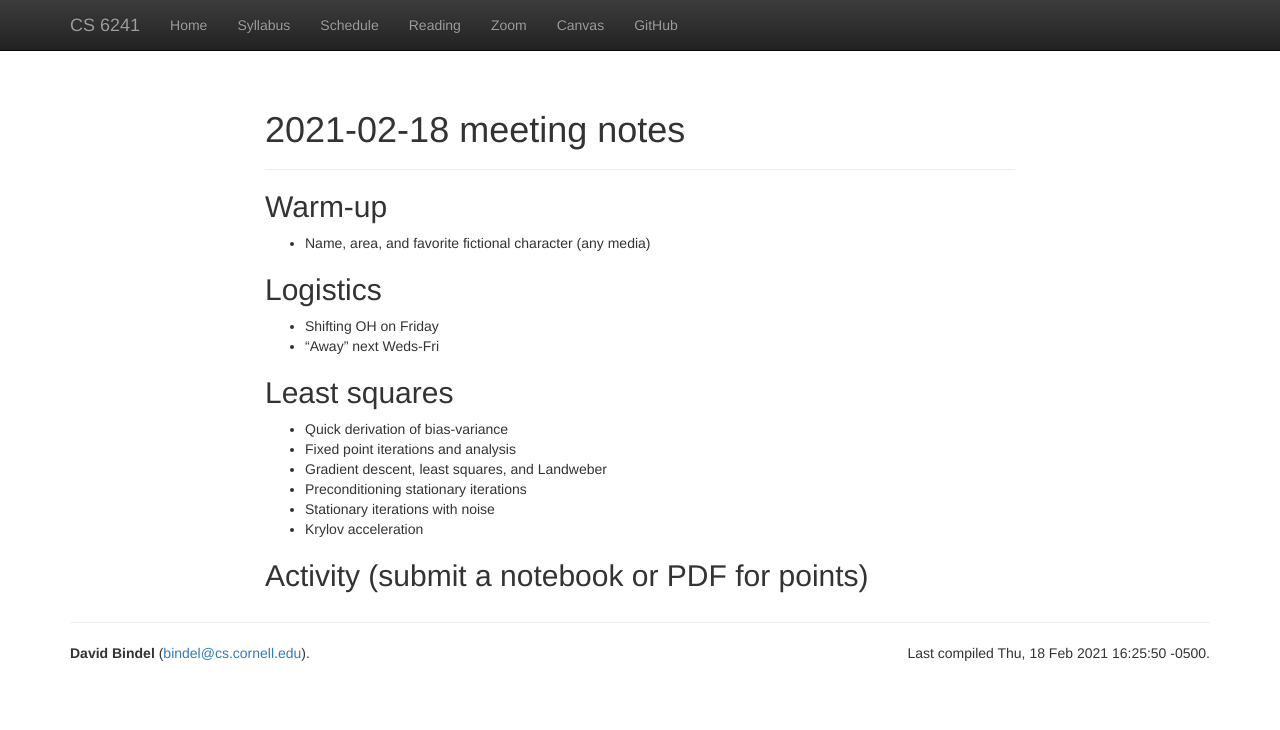
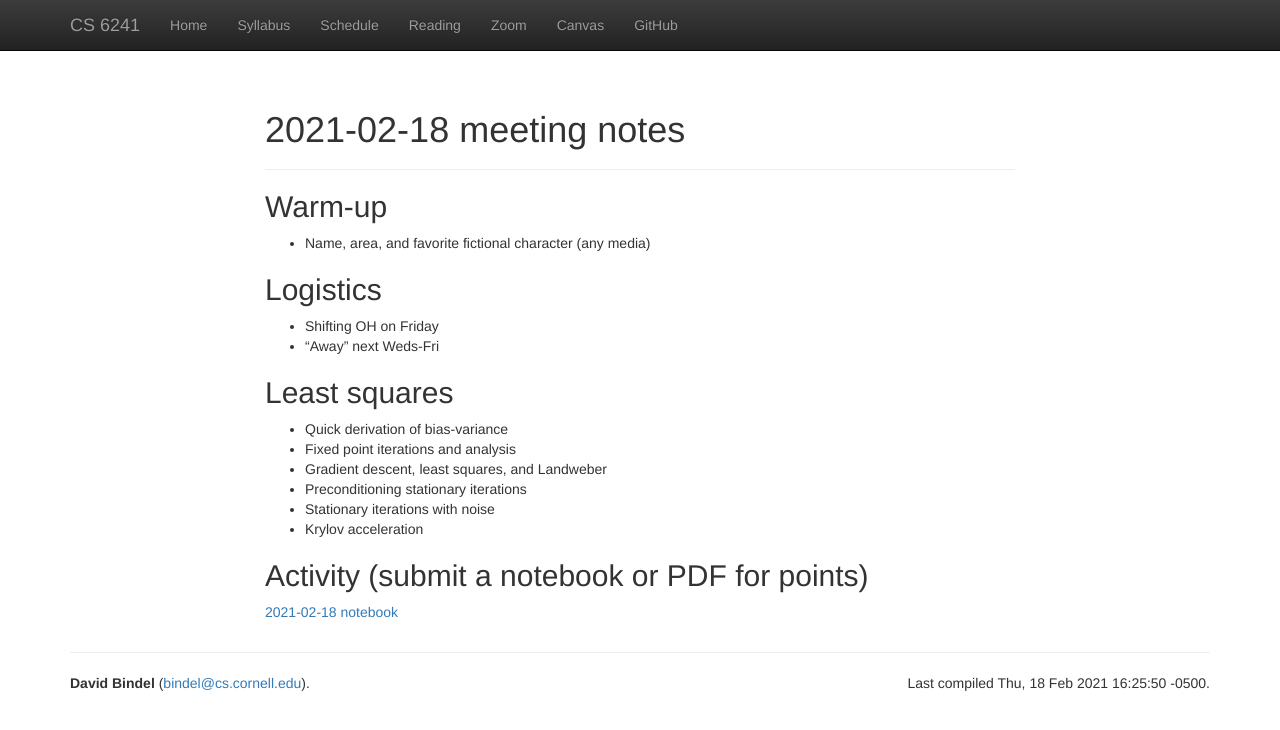
Before and after one commit to dbindel/cs6241-s21, a Jekyll site: the page built from web/meetings/2021-02-18.md, in a window 1280 px wide. Shown: the top 730 px of the page. Built offline with Jekyll 4.4.1, drawn with Linux system fonts in a browser that asks for light colours; nearby versions of some CDN libraries.

Commit message:
Add 2/18 notebook.

```diff
--- a/web/meetings/2021-02-18.md
+++ b/web/meetings/2021-02-18.md
@@ -22,3 +22,5 @@ layout: main
 - Krylov acceleration
 
 ## Activity (submit a notebook or PDF for points)
+
+[2021-02-18 notebook](nb-2021-02-18.ipynb)
```
Also changed, not shown: 1 other file.
